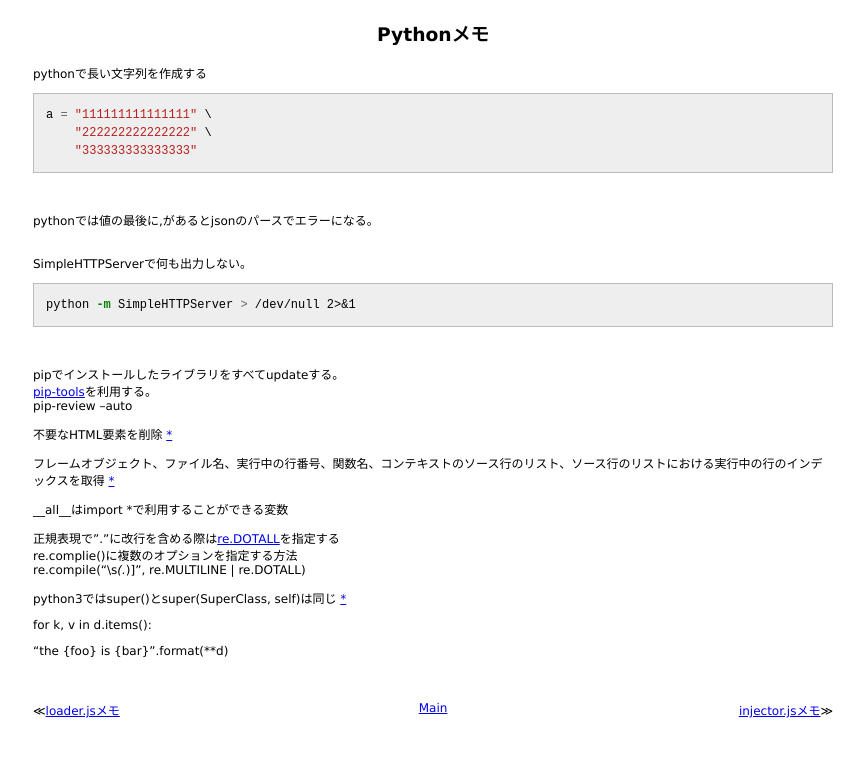
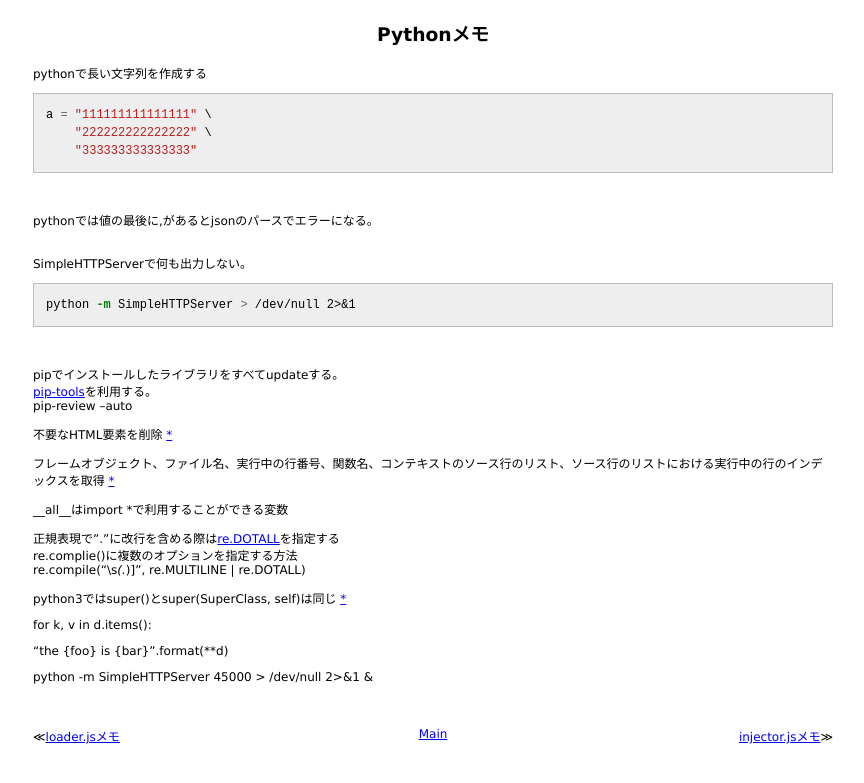
Before and after one commit to 38elements/38elements.github.com, a Jekyll site: the page built from _posts/2014-7-2-python.md, in a window 1280 px wide. Shown: the top 783 px of the page, without its empty margins (207-1071 px from the left). Built offline with Jekyll 4.4.1, drawn with Linux system fonts in a browser that asks for light colours; Markdown is read by kramdown in place of the engine named in the settings.

Commit message:
Update 2014-7-2-python.md

```diff
--- a/_posts/2014-7-2-python.md
+++ b/_posts/2014-7-2-python.md
@@ -40,3 +40,5 @@ python3ではsuper()とsuper(SuperClass, self)は同じ [*](https://docs.python.
 for k, v in d.items():
 
 "the {foo} is {bar}".format(**d)
+
+python -m SimpleHTTPServer 45000 > /dev/null 2>&1 &
```
